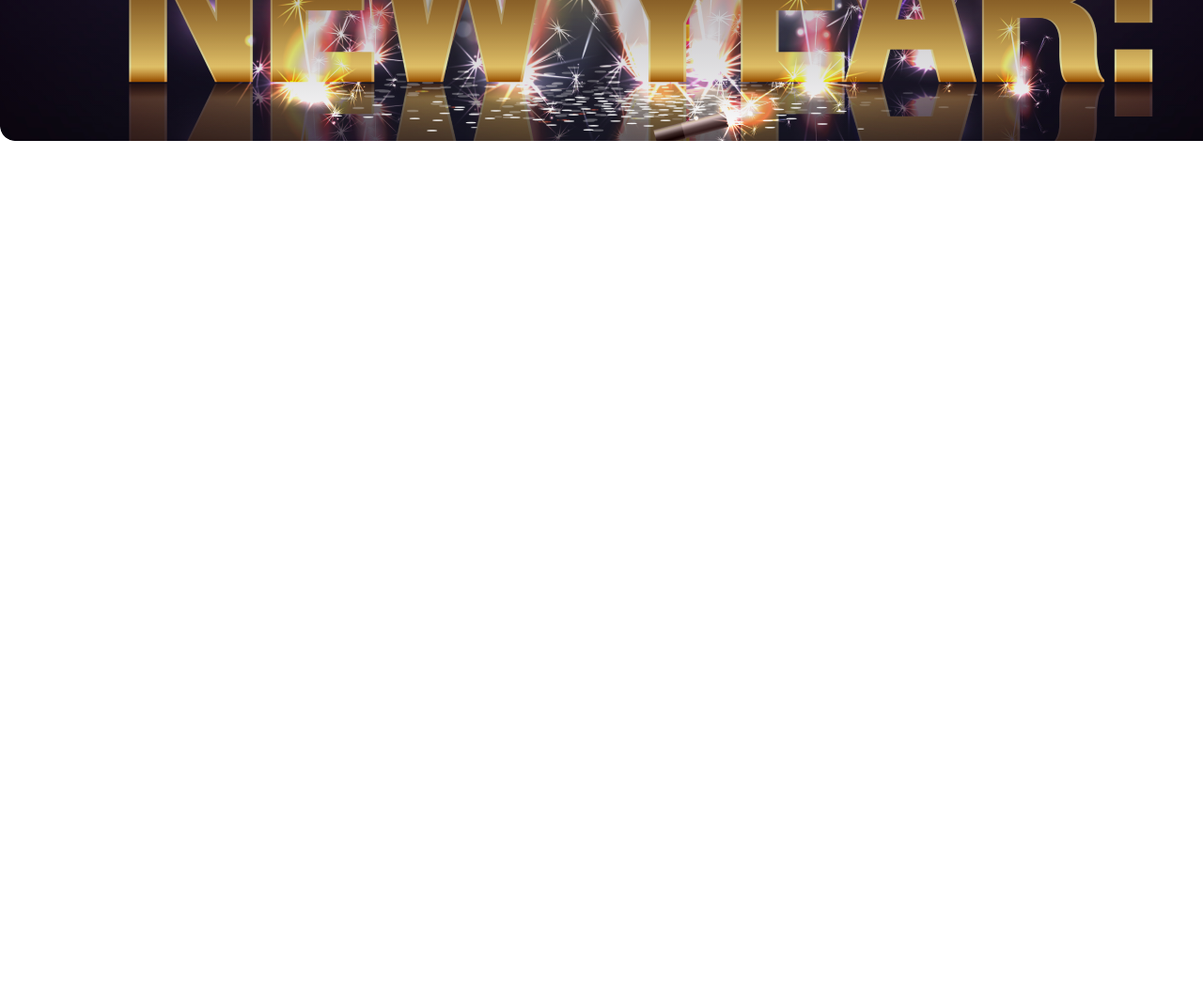
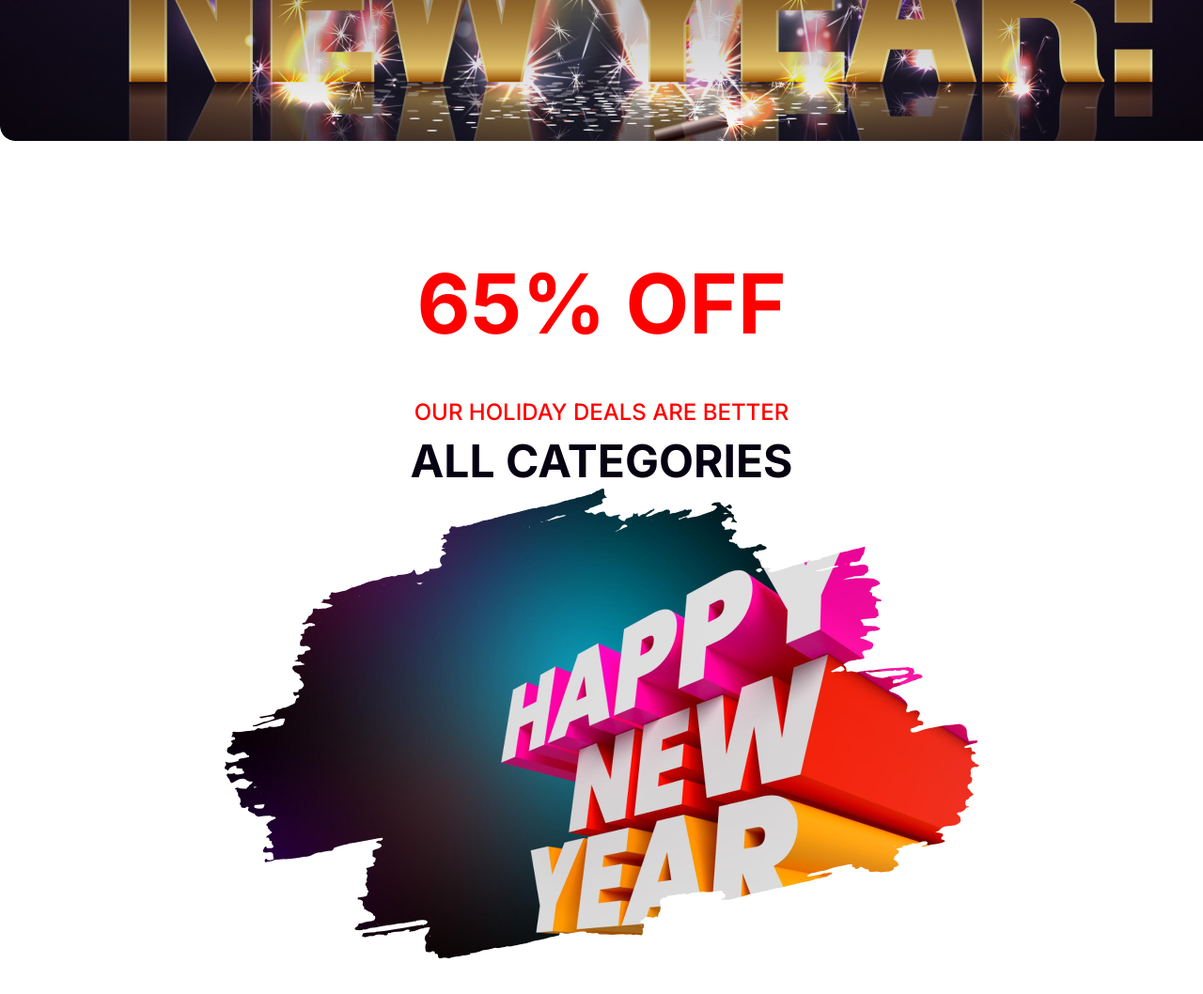
Before and after one commit to SamiulIslam007/new-year-project-ph-assignment1, a plain HTML site: page index.html in a window 1280 px wide. Shown: the part 500-1558 px from the top of the page at 94% size. Before the commit the page ends 800 px from the top, so only its background shows below. Drawn offline with Linux system fonts and the light colour scheme.

Commit message:
Discount section added

```diff
--- a/index.html
+++ b/index.html
@@ -7,7 +7,7 @@
     <link rel="preconnect" href="https://fonts.googleapis.com" />
     <link rel="preconnect" href="https://fonts.gstatic.com" crossorigin />
     <link
-      href="https://fonts.googleapis.com/css2?family=Merriweather:wght@300;400;700;900&display=swap"
+      href="https://fonts.googleapis.com/css2?family=Inter:wght@400;500;700;800;900&family=Merriweather:wght@300;400;700;900&display=swap"
       rel="stylesheet"
     />
     <link rel="stylesheet" href="styles/style.css" />
@@ -22,7 +22,16 @@
         </h1>
       </div>
     </header>
-    <main class="main"></main>
+    <main class="main">
+      <section class="discount">
+        <div class="discount-content">
+          <h1 class="discount-heading">65% OFF</h1>
+          <h4 class="discount-text">OUR HOLIDAY DEALS ARE BETTER</h4>
+          <h2 class="discount-subheading">ALL CATEGORIES</h2>
+          <img src="./resources/New Year Photo.png" alt="new year photo" />
+        </div>
+      </section>
+    </main>
     <footer class="footer"></footer>
   </body>
 </html>
--- a/styles/style.css
+++ b/styles/style.css
@@ -14,11 +14,10 @@ body {
 .header {
   position: relative;
   border-radius: 16px;
-  background: linear-gradient(to bottom, #070211, transparent);
   background-image: url(../resources/Banner\ Image.png);
   width: 1320px;
   height: 600px;
-  margin: 50px 0;
+  margin-top: 50px;
   display: flex;
   align-items: center;
   justify-content: center;
@@ -51,3 +50,38 @@ body {
   font-weight: 900;
   line-height: 95px; /* 131.944% */
 }
+
+/* Discount section styles */
+.discount {
+  display: flex;
+  justify-content: center;
+  margin: 120px 0;
+}
+
+.discount-heading {
+  color: #f00;
+  text-align: center;
+  font-family: Inter;
+  font-size: 88px;
+  font-style: normal;
+  font-weight: 700;
+}
+
+.discount-text {
+  margin: 48px 0 8px 0;
+  color: #f00;
+  text-align: center;
+  font-family: Inter;
+  font-size: 24px;
+  font-style: normal;
+  font-weight: 500;
+}
+
+.discount-subheading {
+  color: #070211;
+  text-align: center;
+  font-family: Inter;
+  font-size: 48px;
+  font-style: normal;
+  font-weight: 700;
+}
```
